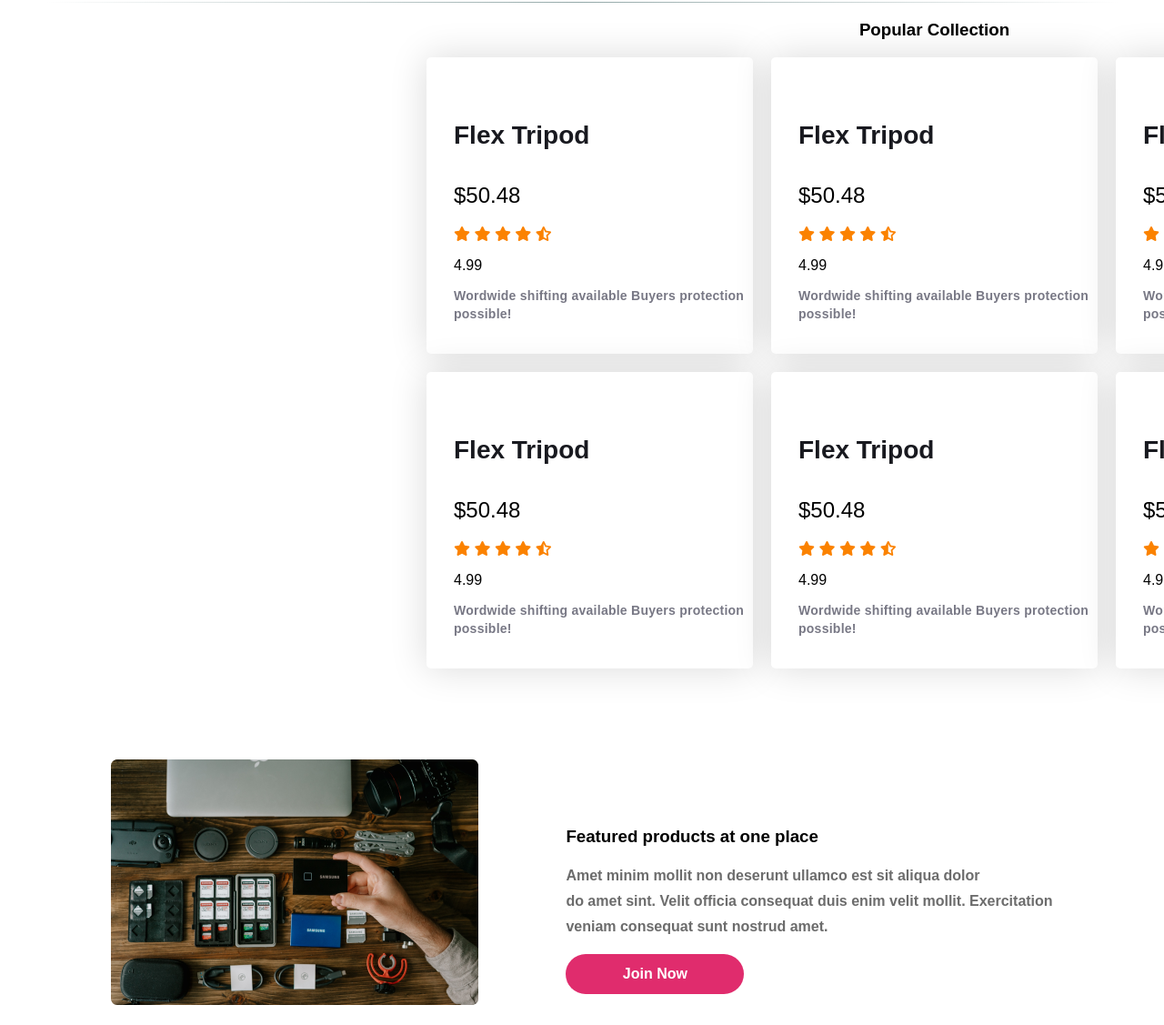
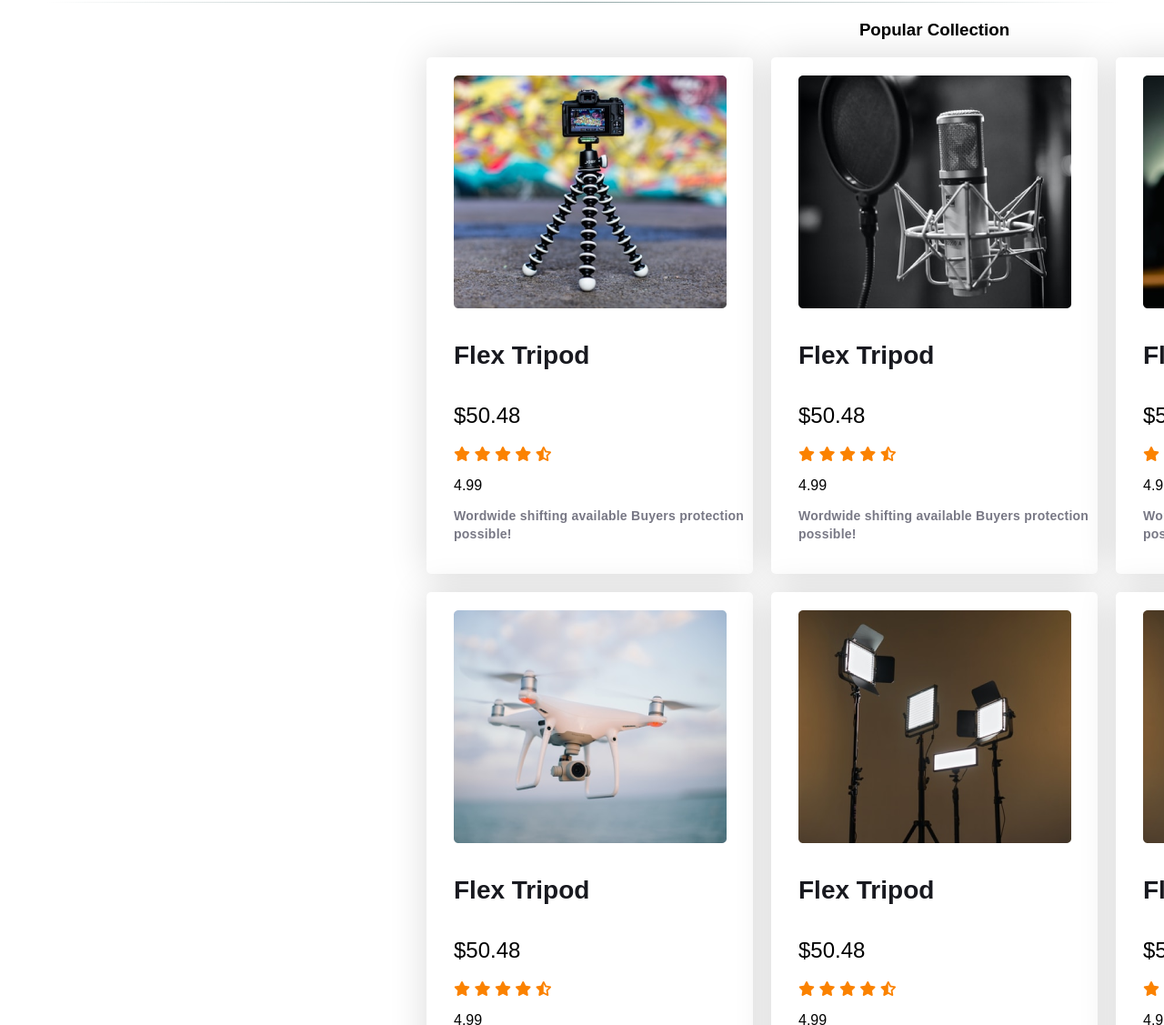
Before and after one commit to ragibSahriar/Influencer-gears, a plain HTML site: page index.html in a window 1280 px wide. Shown: the part 878-2005 px from the top of the page at 91% size. Drawn offline with Linux system fonts and the light colour scheme; the site is published under a folder, as on GitHub Pages, so addresses that start at the root find nothing.

Commit message:
image solved

```diff
--- a/index.html
+++ b/index.html
@@ -51,7 +51,7 @@
             <h3 class="popularh">Popular Collection</h3>
             <div class="collection-photo">
                 <div class="imagess">
-                    <img src="/images/tripod.png" alt="">
+                    <img src="images/tripod.png" alt="">
                     <h3 class="pro-title">Flex Tripod</h3>
                     <div class="price">
                         $50.48
@@ -71,7 +71,7 @@
                 </div>
                 </div>
                 <div class="imagess">
-                    <img src="/images/mic.png" alt="">
+                    <img src="images/mic.png" alt="">
                     <h3 class="pro-title">Flex Tripod</h3>
                     <div class="price">
                         $50.48
@@ -91,7 +91,7 @@
                 </div>
                 </div>
                 <div class="imagess">
-                    <img src="/images/airpod.png" alt="">
+                    <img src="images/airpod.png" alt="">
                     <h3 class="pro-title">Flex Tripod</h3>
                     <div class="price">
                         $50.48
@@ -111,7 +111,7 @@
                 </div>
                 </div>
                 <div class="imagess">
-                    <img src="/images/drone.png" alt="">
+                    <img src="images/drone.png" alt="">
                     <h3 class="pro-title">Flex Tripod</h3>
                     <div class="price">
                         $50.48
@@ -131,7 +131,7 @@
                 </div>
                 </div>
                 <div class="imagess">
-                    <img src="/images/lights.png" alt="">
+                    <img src="images/lights.png" alt="">
                     <h3 class="pro-title">Flex Tripod</h3>
                     <div class="price">
                         $50.48
@@ -151,7 +151,7 @@
                 </div>
                 </div>
                 <div class="imagess">
-                    <img src="/images/lights.png" alt="">
+                    <img src="images/lights.png" alt="">
                     <h3 class="pro-title">Flex Tripod</h3>
                     <div class="price">
                         $50.48
```
